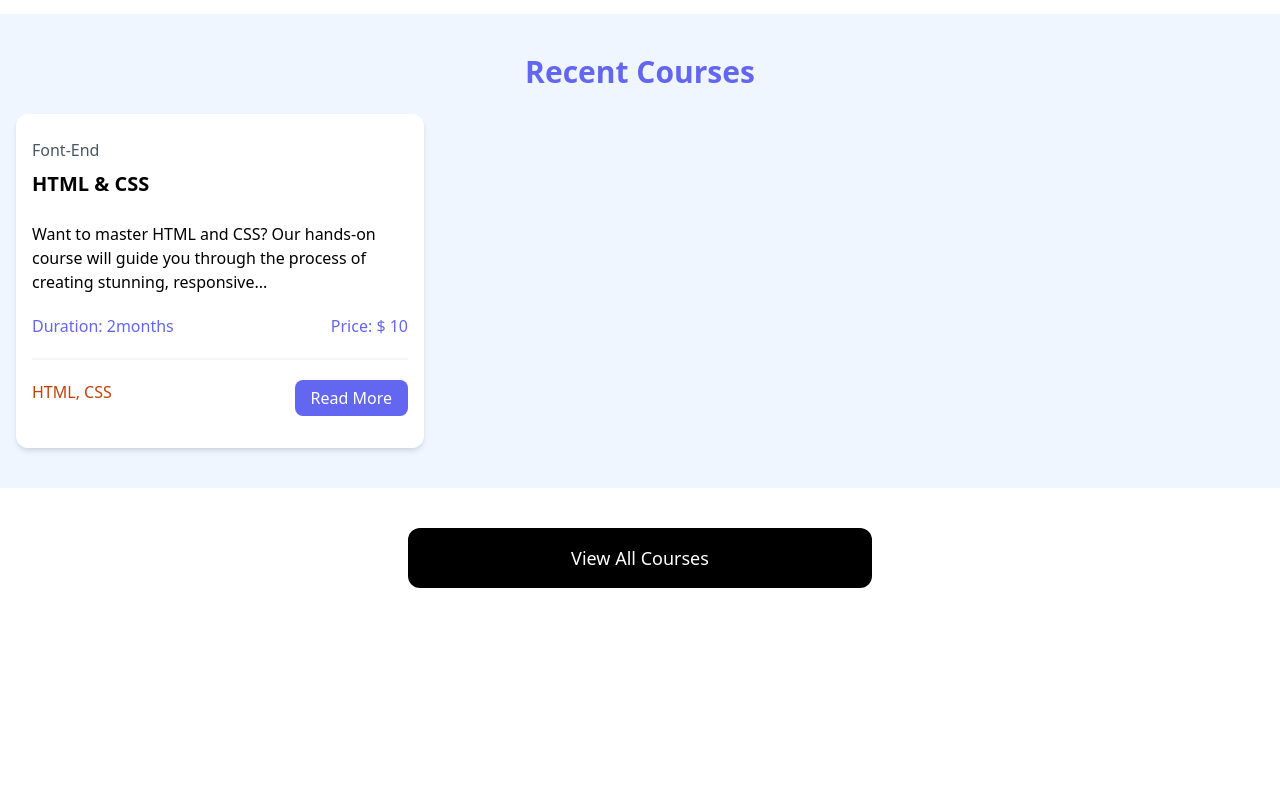
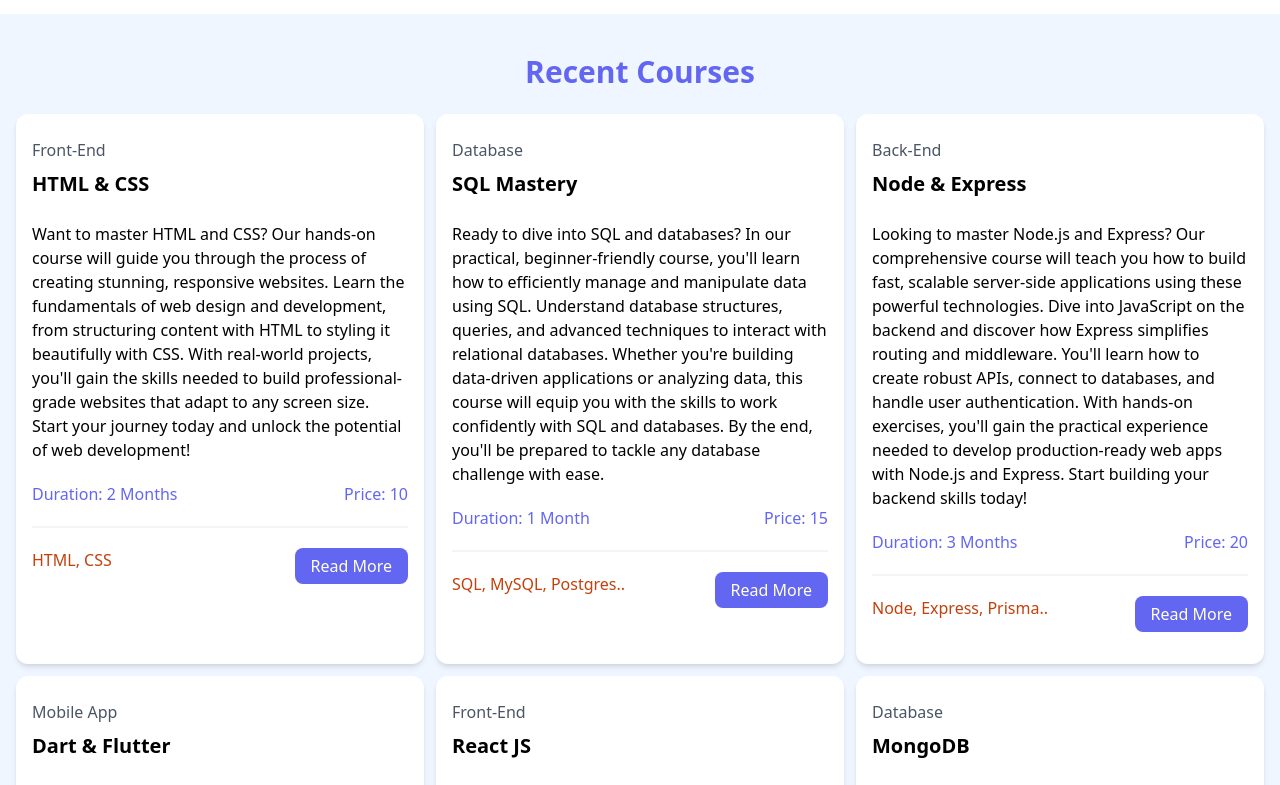
Before and after one commit to korodhsoaqoon/iftiinshe-react-app, a React (Vite) app: page / in a window 1280 px wide. Shown: the part 515-1300 px from the top of the page. Before the commit the page ends 1143 px from the top, so only its background shows below. Built offline with nearby package versions, Linux system fonts and the light colour scheme.

Commit message:
Done rendering courses from courses.json file

```diff
--- a/src/components/CourseListing.jsx
+++ b/src/components/CourseListing.jsx
@@ -1,24 +1,21 @@
-const CourseListing = () => {
+const CourseListing = ({ course }) => {
   return (
     <>
       <div className="bg-white rounded-xl shadow-md relative">
         <div className="p-4">
           <div className="mb-6">
-            <div className="text-gray-600 my-2">Font-End</div>
-            <h3 className="text-xl font-bold">HTML & CSS</h3>
+            <div className="text-gray-600 my-2">{course.type}</div>
+            <h3 className="text-xl font-bold">{course.title}</h3>
           </div>
-          <div className="mb-5">
-            Want to master HTML and CSS? Our hands-on course will guide you
-            through the process of creating stunning, responsive...
-          </div>
+          <div className="mb-5">{course.description}</div>
           <div className="flex justify-between mb-5">
-            <h3 className="text-indigo-500">Duration: 2months</h3>
-            <h3 className="text-indigo-500">Price: $ 10</h3>
+            <h3 className="text-indigo-500">Duration: {course.duration}</h3>
+            <h3 className="text-indigo-500">Price: {course.price}</h3>
           </div>
           <div className="border border-gray-100 mb-5"></div>
           <div className="flex flex-col lg:flex-row justify-between mb-4">
             <div className="text-orange-700 mb-3">
-              <i className="fa-solid fa-code"></i> HTML, CSS
+              <i className="fa-solid fa-code"></i> {course.technology}
             </div>
             <a
               className="h-[36px] bg-indigo-500 hover:bg-indigo-600 text-white px-4 py-2 flex items-center justify-center rounded-lg"
--- a/src/components/CourseListings.jsx
+++ b/src/components/CourseListings.jsx
@@ -1,4 +1,5 @@
 import CourseListing from "./CourseListing";
+import courses from "../courses.json";
 const CourseListings = () => {
   return (
     <>
@@ -9,7 +10,9 @@ const CourseListings = () => {
           </h1>
           {/* <!-- Courses grid --> */}
           <div className="grid grid-cols-1 md:grid-cols-3 gap-3">
-            <CourseListing />
+            {courses.map((course) => (
+              <CourseListing course={course} key={course.id} />
+            ))}
           </div>
         </div>
       </section>
--- /dev/null
+++ b/src/courses.json
@@ -0,0 +1,92 @@
+[
+  {
+    "id": "1",
+    "title": "HTML & CSS",
+    "type": "Front-End",
+    "description": "Want to master HTML and CSS? Our hands-on course will guide you through the process of creating stunning, responsive websites. Learn the fundamentals of web design and development, from structuring content with HTML to styling it beautifully with CSS. With real-world projects, you'll gain the skills needed to build professional-grade websites that adapt to any screen size. Start your journey today and unlock the potential of web development!",
+    "technology": "HTML, CSS",
+    "duration": "2 Months",
+    "price": "10",
+    "instructor": {
+      "name": "Mohamed Abdillahi",
+      "description": "NewTek Solutions is a leading technology instructor specializing in web development and digital solutions. We pride ourselves on delivering high-quality products and services to our clients while fostering a collaborative and innovative work environment.",
+      "contactEmail": "contact@teksolutions.com",
+      "contactPhone": "555-555-5555"
+    }
+  },
+  {
+    "id": "2",
+    "title": "SQL Mastery",
+    "type": "Database",
+    "technology": "SQL, MySQL, Postgres..",
+    "description": "Ready to dive into SQL and databases? In our practical, beginner-friendly course, you'll learn how to efficiently manage and manipulate data using SQL. Understand database structures, queries, and advanced techniques to interact with relational databases. Whether you're building data-driven applications or analyzing data, this course will equip you with the skills to work confidently with SQL and databases. By the end, you'll be prepared to tackle any database challenge with ease.",
+    "duration": "1 Month",
+    "price": "15",
+    "instructor": {
+      "name": "Abdillahi Haji",
+      "description": ".....",
+      "contactPhone": "555-555-5555"
+    }
+  },
+  {
+    "id": "3",
+    "title": "Node & Express",
+    "type": "Back-End",
+    "technology": "Node, Express, Prisma..",
+    "description": "Looking to master Node.js and Express? Our comprehensive course will teach you how to build fast, scalable server-side applications using these powerful technologies. Dive into JavaScript on the backend and discover how Express simplifies routing and middleware. You'll learn how to create robust APIs, connect to databases, and handle user authentication. With hands-on exercises, you'll gain the practical experience needed to develop production-ready web apps with Node.js and Express. Start building your backend skills today!",
+    "duration": "3 Months",
+    "price": "20",
+    "instructor": {
+      "name": "Fatima Mouse",
+      "description": "Dolor Cloud is a leading technology instructor specializing in digital solutions for businesses of all sizes. With a focus on innovation and customer satisfaction, we are committed to delivering cutting-edge products and services.",
+      "contactEmail": "contact@dolorsitamet.com",
+      "contactPhone": "555-555-5555"
+    }
+  },
+  {
+    "id": "4",
+    "title": "Dart & Flutter",
+    "type": "Mobile App",
+    "description": "Excited to learn Dart and Flutter? This course will guide you through the process of creating beautiful, high-performance apps for mobile, web, and desktop. With Dart as your programming language and Flutter for building UIs, you'll learn how to develop apps that run seamlessly across platforms. From designing intuitive interfaces to connecting with databases and APIs, you’ll gain a deep understanding of app development. By the end of the course, you'll be able to build and deploy real-world applications, ready to wow users with your skills.",
+    "technology": "Dart, Flutter",
+    "duration": "2 Months",
+    "price": "10",
+    "instructor": {
+      "name": "Mahdi Moalim",
+      "description": "Alpha Elite is a dynamic startup specializing in digital marketing and web development. We are committed to fostering a diverse and inclusive workplace where creativity and innovation thrive.",
+      "contactEmail": "contact@adipisicingelit.com",
+      "contactPhone": "555-555-5555"
+    }
+  },
+  {
+    "id": "5",
+    "title": "React JS",
+    "type": "Front-End",
+    "description": "Interested in React? Our comprehensive, hands-on course will teach you how to build dynamic, interactive web applications with one of the most popular JavaScript libraries today. You'll learn how to work with components, manage state, handle events, and integrate APIs. Through practical examples, you'll understand how to create fast, responsive user interfaces that enhance the user experience. Whether you're building a single-page app or a complex web application, React will give you the tools to create engaging web experiences.",
+    "technology": "React.js",
+    "duration": "1 Month",
+    "price": "20",
+    "instructor": {
+      "name": "Jamma Abdi",
+      "description": "Browning Technologies is a rapidly growing technology instructor specializing in e-commerce solutions. We offer a dynamic and collaborative work environment where employees are encouraged to think creatively and innovate.",
+      "contactEmail": "contact@consecteturadipisicing.com",
+      "contactPhone": "555-555-5555"
+    }
+  },
+  {
+    "id": "6",
+    "title": "MongoDB",
+    "type": "Database",
+    "description": "Keen to explore MongoDB? Our hands-on course will introduce you to the world of NoSQL databases and teach you how to manage data effectively using MongoDB. You'll learn how to store, query, and update data in a flexible, scalable way. Discover how to design and structure databases for modern applications, and understand how MongoDB integrates with popular backend technologies like Node.js. By the end of the course, you'll be equipped to build data-driven apps that handle large volumes of unstructured data efficiently. Start mastering MongoDB today!",
+
+    "technology": "MongoDb, Mongoose..",
+    "duration": "1 Month",
+    "price": "15",
+    "instructor": {
+      "name": "Zamzam Hassan",
+      "description": "Port Solutions is a leading technology instructor specializing in software development and digital marketing. We are committed to providing our clients with cutting-edge solutions and our employees with a supportive and rewarding work environment.",
+      "contactEmail": "contact@ipsumlorem.com",
+      "contactPhone": "555-555-5555"
+    }
+  }
+]
```
